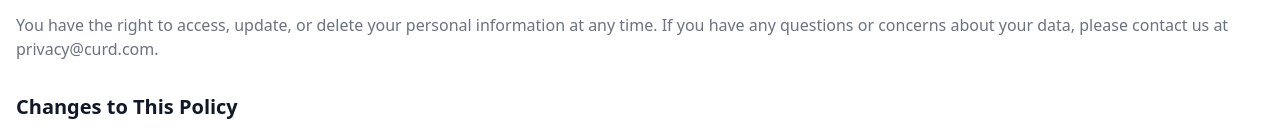
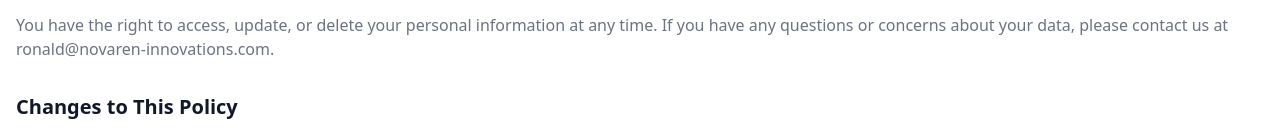
Before and after one commit to etute12/Raffle-Draw-Website, a website: page public/privacy.html in a window 1280 px wide. Shown: the part 743-871 px from the top of the page. Drawn offline with nearby package versions, Linux system fonts and the light colour scheme.

Commit message:
changed email in privacy

```diff
--- a/public/privacy.html
+++ b/public/privacy.html
@@ -90,7 +90,7 @@
         <div class="mt-8">
             <h3 class="mb-4 text-xl font-semibold text-gray-900 dark:text-white">Your Rights</h3>
             <p class="text-gray-500 dark:text-gray-400 mb-4">
-                You have the right to access, update, or delete your personal information at any time. If you have any questions or concerns about your data, please contact us at <a href="mailto:privacy@curd.com" class="text-primary hover:underline">privacy@curd.com</a>.
+                You have the right to access, update, or delete your personal information at any time. If you have any questions or concerns about your data, please contact us at <a href="mailto:ronald@novaren-innovations.com" class="text-primary hover:underline">ronald@novaren-innovations.com</a>.
             </p>
         </div>
 
```
